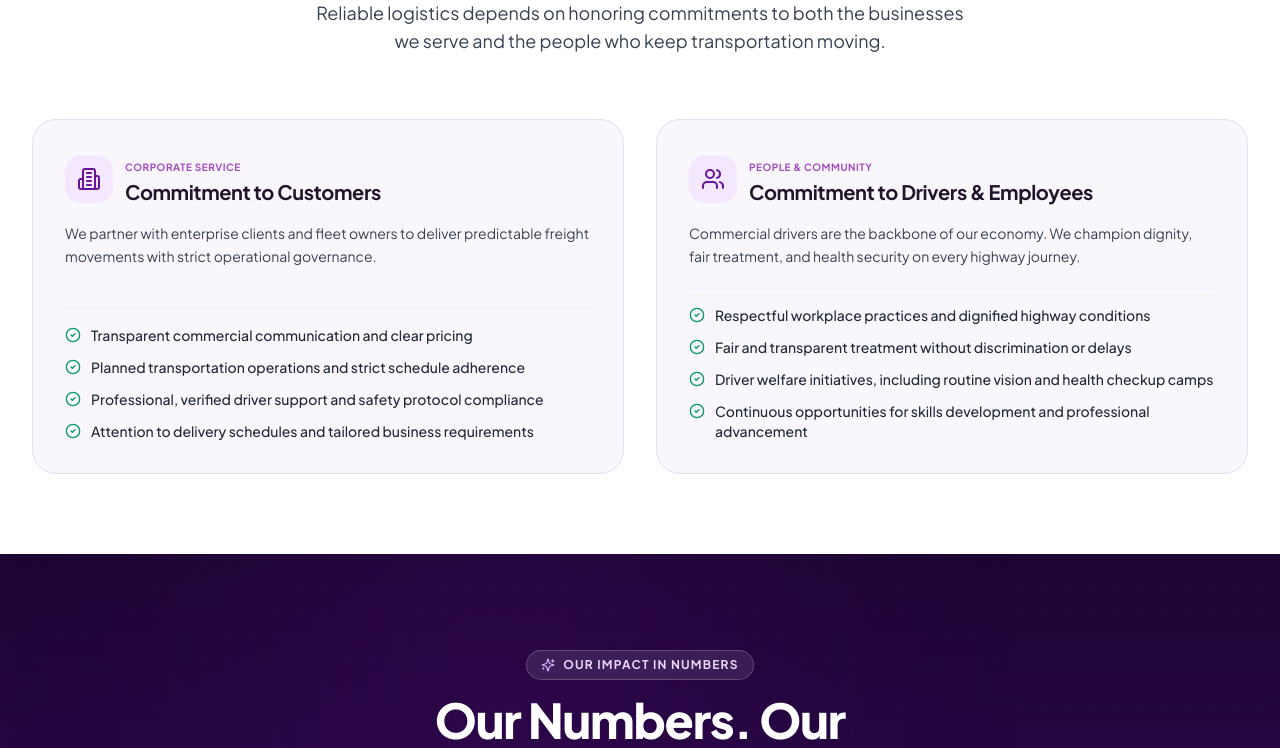
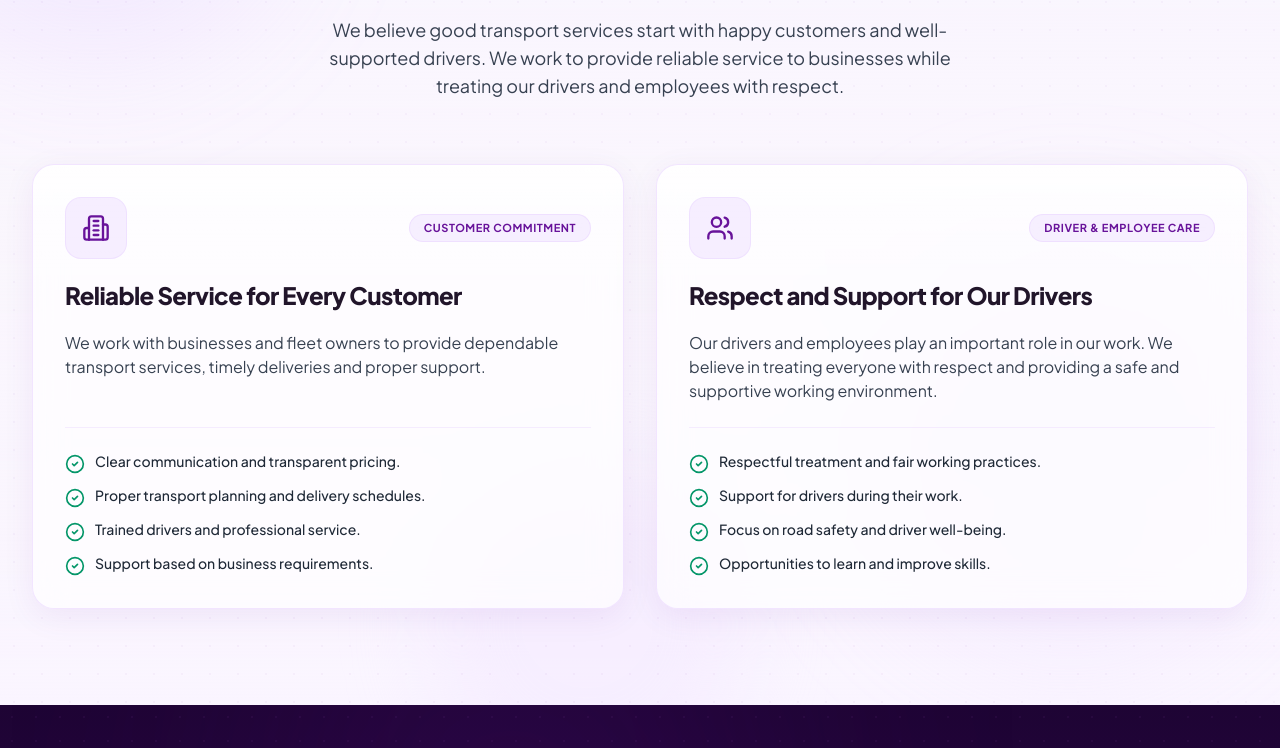
Before and after one commit to nprathamesh314-lab/Prisha, a React (Vite) app: page /about in a window 1280 px wide. Shown: the part 3618-4366 px from the top of the page. Built offline with nearby package versions, Linux system fonts and the light colour scheme.

Commit message:
feat(about): upgrade Balancing Customer Value with Driver Welfare section to purple glassmorphism design

```diff
--- a/src/pages/AboutPage.tsx
+++ b/src/pages/AboutPage.tsx
@@ -216,6 +216,100 @@ const missionVisionTranslations = {
   },
 };
 
+// Multilingual translations for Section 5: Our Commitment
+const commitmentTranslations = {
+  en: {
+    badge: 'TWO-WAY COMMITMENT',
+    title: 'Balancing Customer Value with Driver Welfare',
+    subtitle:
+      'We believe good transport services start with happy customers and well-supported drivers. We work to provide reliable service to businesses while treating our drivers and employees with respect.',
+    customer: {
+      label: 'CUSTOMER COMMITMENT',
+      title: 'Reliable Service for Every Customer',
+      description:
+        'We work with businesses and fleet owners to provide dependable transport services, timely deliveries and proper support.',
+      points: [
+        'Clear communication and transparent pricing.',
+        'Proper transport planning and delivery schedules.',
+        'Trained drivers and professional service.',
+        'Support based on business requirements.',
+      ],
+    },
+    driver: {
+      label: 'DRIVER & EMPLOYEE CARE',
+      title: 'Respect and Support for Our Drivers',
+      description:
+        'Our drivers and employees play an important role in our work. We believe in treating everyone with respect and providing a safe and supportive working environment.',
+      points: [
+        'Respectful treatment and fair working practices.',
+        'Support for drivers during their work.',
+        'Focus on road safety and driver well-being.',
+        'Opportunities to learn and improve skills.',
+      ],
+    },
+  },
+  hi: {
+    badge: 'दोतरफा प्रतिबद्धता',
+    title: 'ग्राहक संतुष्टि और चालक कल्याण में संतुलन',
+    subtitle:
+      'हमारा मानना है कि अच्छी परिवहन सेवा खुशहाल ग्राहकों और सशक्त चालकों से शुरू होती है। हम अपने चालकों और कर्मचारियों का सम्मान करते हुए व्यवसायों को विश्वसनीय सेवा प्रदान करते हैं।',
+    customer: {
+      label: 'ग्राहक प्रतिबद्धता',
+      title: 'प्रत्येक ग्राहक के लिए विश्वसनीय सेवा',
+      description:
+        'हम व्यवसायों और बेड़ा मालिकों के साथ मिलकर भरोसेमंद परिवहन सेवाएं, समय पर डिलीवरी और उचित सहायता प्रदान करते हैं।',
+      points: [
+        'स्पष्ट संवाद और पारदर्शी मूल्य निर्धारण।',
+        'उचित परिवहन योजना और डिलीवरी कार्यक्रम।',
+        'प्रशिक्षित चालक और पेशेवर सेवा।',
+        'व्यावसायिक आवश्यकताओं के अनुसार सहायता।',
+      ],
+    },
+    driver: {
+      label: 'चालक एवं कर्मचारी कल्याण',
+      title: 'हमारे चालकों के लिए सम्मान और सहयोग',
+      description:
+        'हमारे चालक और कर्मचारी हमारे कार्य में महत्वपूर्ण भूमिका निभाते हैं। हम सभी के साथ सम्मानपूर्वक व्यवहार करने और एक सुरक्षित वातावरण प्रदान करने में विश्वास रखते हैं।',
+      points: [
+        'सम्मानजनक व्यवहार और निष्पक्ष कार्यप्रणाली।',
+        'काम के दौरान चालकों को निरंतर सहयोग।',
+        'सड़क सुरक्षा और चालक कल्याण पर विशेष ध्यान।',
+        'कौशल सीखने और सुधारने के अवसर।',
+      ],
+    },
+  },
+  mr: {
+    badge: 'दुहेरी बांधिलकी',
+    title: 'ग्राहक मूल्य आणि चालक कल्याण यांचा समतोल',
+    subtitle:
+      'आम्हाला विश्वास आहे की उत्तम वाहतूक सेवा ही समाधानी ग्राहक आणि समर्थ चालकांमुळेच शक्य होते. आम्ही आमच्या चालकांचा आणि कर्मचाऱ्यांचा आदर राखत व्यवसायांना विश्वासार्ह सेवा देतो.',
+    customer: {
+      label: 'ग्राहक बांधिलकी',
+      title: 'प्रत्येक ग्राहकासाठी विश्वासार्ह सेवा',
+      description:
+        'आम्ही व्यवसाय आणि ताफा मालकांना विश्वासार्ह वाहतूक सेवा, वेळेवर डिलिव्हरी आणि योग्य सहाय्य देण्यासाठी एकत्र काम करतो.',
+      points: [
+        'स्पष्ट संवाद आणि पारदर्शक दर.',
+        'योग्य वाहतूक नियोजन आणि डिलिव्हरी वेळापत्रक.',
+        'प्रशिक्षित चालक आणि व्यावसायिक सेवा.',
+        'व्यवसायाच्या गरजांनुसार योग्य सहाय्य.',
+      ],
+    },
+    driver: {
+      label: 'चालक आणि कर्मचारी कल्याण',
+      title: 'आमच्या चालकांसाठी आदर आणि पाठबळ',
+      description:
+        'आमचे चालक आणि कर्मचारी आमच्या कामात महत्त्वाची भूमिका बजावतात. आम्ही प्रत्येकाशी सन्मानाने वागण्यावर आणि सुरक्षित कार्य वातावरण देण्यावर विश्वास ठेवतो.',
+      points: [
+        'सन्मानपूर्वक वागणूक आणि न्याय्य कार्यपद्धती.',
+        'कामादरम्यान चालकांना तत्पर सहाय्य.',
+        'रस्ता सुरक्षा आणि चालकांच्या आरोग्यावर भर.',
+        'कौशल्य शिकण्याची आणि प्रगतीची संधी.',
+      ],
+    },
+  },
+};
+
 export const AboutPage: React.FC = () => {
   const [lang, setLang] = useState<'en' | 'hi' | 'mr'>('en');
 
@@ -237,6 +331,7 @@ export const AboutPage: React.FC = () => {
   const hero = heroTranslations[lang] || heroTranslations.en;
   const overview = overviewTranslations[lang] || overviewTranslations.en;
   const purpose = missionVisionTranslations[lang] || missionVisionTranslations.en;
+  const commitment = commitmentTranslations[lang] || commitmentTranslations.en;
 
   return (
     <PageTransition>
@@ -480,96 +575,116 @@ export const AboutPage: React.FC = () => {
       <AboutStrengthsSlider />
 
       {/* SECTION 5: OUR COMMITMENT (COMBINED COMPACT SECTION) */}
-      <section className="py-14 lg:py-20 bg-white">
-        <div className="max-w-7xl mx-auto px-4 sm:px-6 lg:px-8">
+      <section className="py-16 sm:py-20 lg:py-24 bg-gradient-to-b from-[#FAF5FF] via-purple-50/40 to-[#FAF5FF] relative overflow-hidden border-t border-purple-100/80">
+        {/* Decorative Ambient Purple Glass Shapes */}
+        <div className="absolute -top-24 -left-24 w-96 h-96 bg-purple-300/20 rounded-full blur-3xl pointer-events-none" />
+        <div className="absolute top-1/2 right-0 w-[420px] h-[420px] bg-purple-200/25 rounded-full blur-3xl pointer-events-none" />
+        <div className="absolute -bottom-20 left-1/3 w-80 h-80 bg-purple-100/50 rounded-full blur-2xl pointer-events-none" />
+
+        {/* Subtle Mesh Background */}
+        <div className="absolute inset-0 bg-[radial-gradient(#68139A_1px,transparent_1px)] [background-size:28px_28px] opacity-[0.035] pointer-events-none" />
+
+        <div className="max-w-7xl mx-auto px-4 sm:px-6 lg:px-8 relative z-10">
           <SectionHeading
-            badge="Two-Way Commitment"
-            title="Balancing Customer Value with Driver Welfare"
-            subtitle="Reliable logistics depends on honoring commitments to both the businesses we serve and the people who keep transportation moving."
+            badge={commitment.badge}
+            title={commitment.title}
+            subtitle={commitment.subtitle}
           />
 
-          <div className="grid grid-cols-1 md:grid-cols-2 gap-6 lg:gap-8">
-            {/* Column 1: Commitment to Customers */}
-            <div className="p-6 sm:p-8 rounded-3xl bg-px-bg border border-px-border shadow-xs hover:border-px-primary/40 transition-all duration-300 flex flex-col justify-between">
-              <div>
-                <div className="flex items-center gap-3 mb-4">
-                  <div className="w-12 h-12 rounded-2xl bg-purple-100 text-px-primary flex items-center justify-center shadow-xs">
-                    <Building2 className="w-6 h-6" />
+          <div className="grid grid-cols-1 md:grid-cols-2 gap-6 lg:gap-8 mt-10 sm:mt-12">
+            {/* Card 1: Customer Commitment */}
+            <FadeIn delay={0.1} direction="up">
+              <motion.div
+                whileHover={{ y: -6 }}
+                transition={{ duration: 0.3, ease: 'easeOut' }}
+                className="group relative rounded-[22px] p-6 sm:p-8 flex flex-col justify-between h-full
+                           bg-white/70 backdrop-blur-[16px]
+                           border border-purple-200/60 hover:border-purple-300/90
+                           shadow-[0_8px_32px_0_rgba(104,19,154,0.07)]
+                           hover:shadow-[0_18px_40px_0_rgba(104,19,154,0.15)]
+                           transition-all duration-300 overflow-hidden"
+              >
+                {/* Top Glass Reflection Highlight */}
+                <div className="absolute inset-x-0 top-0 h-28 bg-gradient-to-b from-white/70 via-white/20 to-transparent rounded-t-[22px] pointer-events-none" />
+
+                <div className="relative z-10 space-y-4 sm:space-y-5">
+                  <div className="flex items-center justify-between">
+                    <div className="p-3.5 sm:p-4 rounded-2xl bg-purple-100/75 border border-purple-200/50 text-px-primary shadow-xs group-hover:scale-110 group-hover:rotate-1 transition-all duration-300">
+                      <Building2 className="w-6 h-6 sm:w-7 sm:h-7" />
                     </div>
-                  <div>
-                    <span className="text-[10px] font-bold uppercase tracking-wider text-px-violet">
-                      Corporate Service
+                    <span className="text-[10px] sm:text-[11px] font-bold uppercase tracking-wider px-3.5 py-1 rounded-full bg-purple-100/70 backdrop-blur-sm text-px-primary border border-purple-200/60 shadow-xs">
+                      {commitment.customer.label}
                     </span>
-                    <h3 className="text-xl font-bold text-px-dark">
-                      Commitment to Customers
+                  </div>
+
+                  <h3 className="text-xl sm:text-2xl font-black text-px-dark tracking-tight leading-snug">
+                    {commitment.customer.title}
                   </h3>
-                  </div>
-                </div>
-                <p className="text-sm text-gray-700 leading-relaxed font-normal mb-5">
-                  We partner with enterprise clients and fleet owners to deliver predictable freight movements with strict operational governance.
+
+                  <p className="text-sm sm:text-base text-gray-700 leading-relaxed font-normal">
+                    {commitment.customer.description}
                   </p>
                 </div>
 
-              <ul className="space-y-3 pt-4 border-t border-purple-100/60 text-xs sm:text-sm text-gray-800 font-medium">
-                <li className="flex items-start gap-2.5">
-                  <CheckCircle2 className="w-4 h-4 text-emerald-600 shrink-0 mt-0.5" />
-                  <span>Transparent commercial communication and clear pricing</span>
+                <div className="relative z-10 pt-5 sm:pt-6 mt-6 border-t border-purple-100/80">
+                  <ul className="space-y-3 text-xs sm:text-sm text-gray-800 font-medium">
+                    {commitment.customer.points.map((point, idx) => (
+                      <li key={idx} className="flex items-start gap-2.5">
+                        <CheckCircle2 className="w-4 h-4 sm:w-5 sm:h-5 text-emerald-600 shrink-0 mt-0.5" />
+                        <span className="leading-snug">{point}</span>
                       </li>
-                <li className="flex items-start gap-2.5">
-                  <CheckCircle2 className="w-4 h-4 text-emerald-600 shrink-0 mt-0.5" />
-                  <span>Planned transportation operations and strict schedule adherence</span>
-                </li>
-                <li className="flex items-start gap-2.5">
-                  <CheckCircle2 className="w-4 h-4 text-emerald-600 shrink-0 mt-0.5" />
-                  <span>Professional, verified driver support and safety protocol compliance</span>
-                </li>
-                <li className="flex items-start gap-2.5">
-                  <CheckCircle2 className="w-4 h-4 text-emerald-600 shrink-0 mt-0.5" />
-                  <span>Attention to delivery schedules and tailored business requirements</span>
-                </li>
+                    ))}
                   </ul>
                 </div>
+              </motion.div>
+            </FadeIn>
 
-            {/* Column 2: Commitment to Drivers & Employees */}
-            <div className="p-6 sm:p-8 rounded-3xl bg-px-bg border border-px-border shadow-xs hover:border-px-primary/40 transition-all duration-300 flex flex-col justify-between">
-              <div>
-                <div className="flex items-center gap-3 mb-4">
-                  <div className="w-12 h-12 rounded-2xl bg-purple-100 text-px-primary flex items-center justify-center shadow-xs">
-                    <Users className="w-6 h-6" />
+            {/* Card 2: Driver & Employee Care */}
+            <FadeIn delay={0.2} direction="up">
+              <motion.div
+                whileHover={{ y: -6 }}
+                transition={{ duration: 0.3, ease: 'easeOut' }}
+                className="group relative rounded-[22px] p-6 sm:p-8 flex flex-col justify-between h-full
+                           bg-white/70 backdrop-blur-[16px]
+                           border border-purple-200/60 hover:border-purple-300/90
+                           shadow-[0_8px_32px_0_rgba(104,19,154,0.07)]
+                           hover:shadow-[0_18px_40px_0_rgba(104,19,154,0.15)]
+                           transition-all duration-300 overflow-hidden"
+              >
+                {/* Top Glass Reflection Highlight */}
+                <div className="absolute inset-x-0 top-0 h-28 bg-gradient-to-b from-white/70 via-white/20 to-transparent rounded-t-[22px] pointer-events-none" />
+
+                <div className="relative z-10 space-y-4 sm:space-y-5">
+                  <div className="flex items-center justify-between">
+                    <div className="p-3.5 sm:p-4 rounded-2xl bg-purple-100/75 border border-purple-200/50 text-px-primary shadow-xs group-hover:scale-110 group-hover:rotate-1 transition-all duration-300">
+                      <Users className="w-6 h-6 sm:w-7 sm:h-7" />
                     </div>
-                  <div>
-                    <span className="text-[10px] font-bold uppercase tracking-wider text-px-violet">
-                      People & Community
+                    <span className="text-[10px] sm:text-[11px] font-bold uppercase tracking-wider px-3.5 py-1 rounded-full bg-purple-100/70 backdrop-blur-sm text-px-primary border border-purple-200/60 shadow-xs">
+                      {commitment.driver.label}
                     </span>
-                    <h3 className="text-xl font-bold text-px-dark">
-                      Commitment to Drivers & Employees
+                  </div>
+
+                  <h3 className="text-xl sm:text-2xl font-black text-px-dark tracking-tight leading-snug">
+                    {commitment.driver.title}
                   </h3>
-                  </div>
-                </div>
-                <p className="text-sm text-gray-700 leading-relaxed font-normal mb-5">
-                  Commercial drivers are the backbone of our economy. We champion dignity, fair treatment, and health security on every highway journey.
+
+                  <p className="text-sm sm:text-base text-gray-700 leading-relaxed font-normal">
+                    {commitment.driver.description}
                   </p>
                 </div>
 
-              <ul className="space-y-3 pt-4 border-t border-purple-100/60 text-xs sm:text-sm text-gray-800 font-medium">
-                <li className="flex items-start gap-2.5">
-                  <CheckCircle2 className="w-4 h-4 text-emerald-600 shrink-0 mt-0.5" />
-                  <span>Respectful workplace practices and dignified highway conditions</span>
+                <div className="relative z-10 pt-5 sm:pt-6 mt-6 border-t border-purple-100/80">
+                  <ul className="space-y-3 text-xs sm:text-sm text-gray-800 font-medium">
+                    {commitment.driver.points.map((point, idx) => (
+                      <li key={idx} className="flex items-start gap-2.5">
+                        <CheckCircle2 className="w-4 h-4 sm:w-5 sm:h-5 text-emerald-600 shrink-0 mt-0.5" />
+                        <span className="leading-snug">{point}</span>
                       </li>
-                <li className="flex items-start gap-2.5">
-                  <CheckCircle2 className="w-4 h-4 text-emerald-600 shrink-0 mt-0.5" />
-                  <span>Fair and transparent treatment without discrimination or delays</span>
-                </li>
-                <li className="flex items-start gap-2.5">
-                  <CheckCircle2 className="w-4 h-4 text-emerald-600 shrink-0 mt-0.5" />
-                  <span>Driver welfare initiatives, including routine vision and health checkup camps</span>
-                </li>
-                <li className="flex items-start gap-2.5">
-                  <CheckCircle2 className="w-4 h-4 text-emerald-600 shrink-0 mt-0.5" />
-                  <span>Continuous opportunities for skills development and professional advancement</span>
-                </li>
+                    ))}
                   </ul>
                 </div>
+              </motion.div>
+            </FadeIn>
           </div>
         </div>
       </section>
```
Lines whose indentation alone changed are shown as unchanged.
